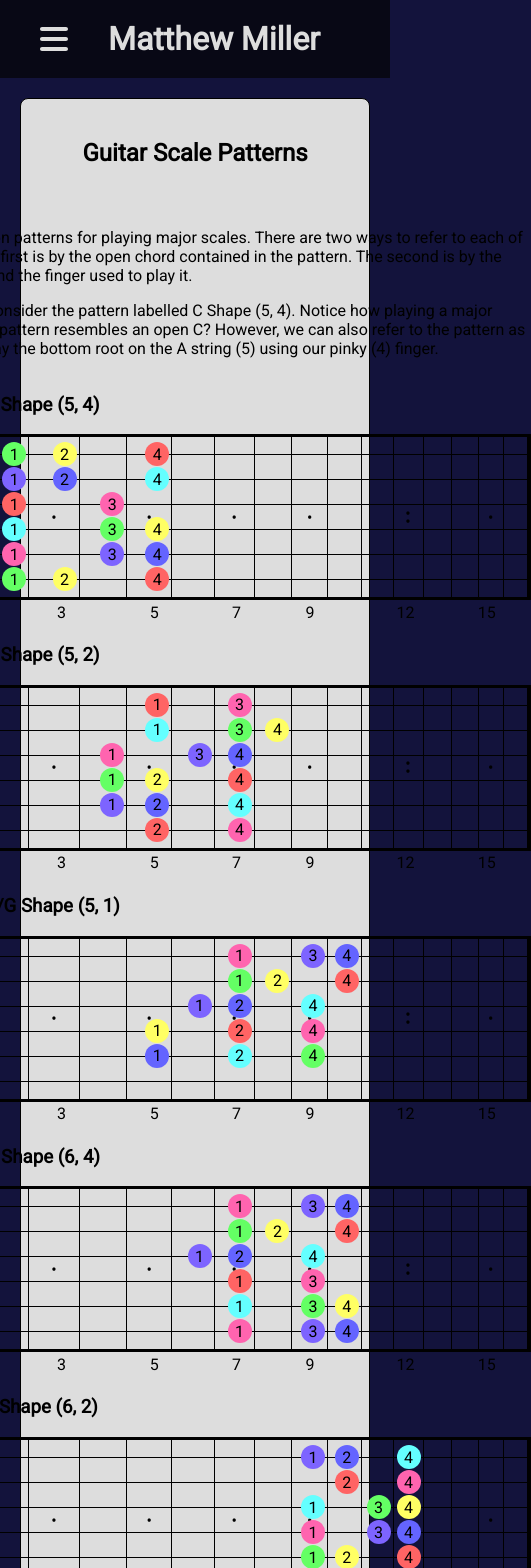
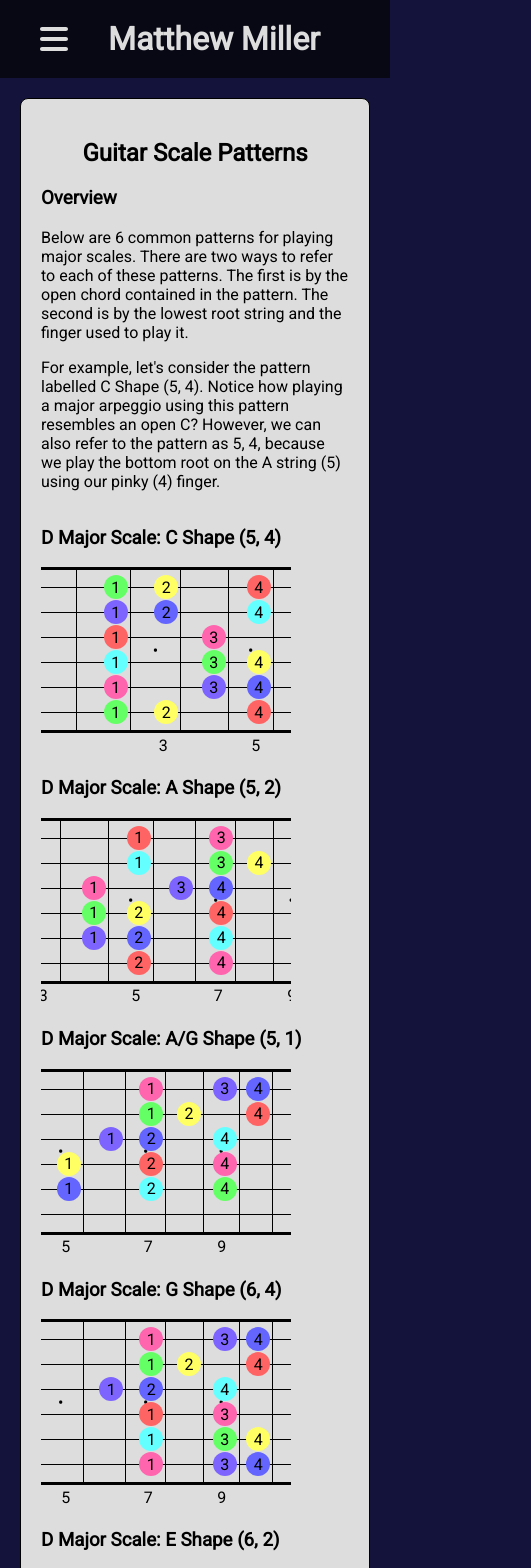
Before and after one commit to milmd90/mattdeanmiller, a React (Create React App) app in the folder client/: page /scales in a window 390 px wide. Shown: the top 1568 px of the page, 531 px wide, since content can reach past the window. Built offline with nearby package versions, Linux system fonts and the light colour scheme.

Commit message:
mobile patterns and color key

```diff
--- a/client/src/components/fretboard/index.tsx
+++ b/client/src/components/fretboard/index.tsx
@@ -84,6 +84,7 @@ function Frets(props: {
 
 
 export default function Fretboard(props: {
+  id: string,
   start: number,
   end: number,
   frets: IScale
@@ -95,7 +96,8 @@ export default function Fretboard(props: {
   } = props;
   const fretMarkers = [3, 5, 7, 9, 12, 15, 17]
   return (
-    <div className="fretboard">
+    <div id={`${props.id}`} className="fretboard">
+      <div>
         <div className="fretboard-content">
           <Frets
             start={props.start}
@@ -122,5 +124,6 @@ export default function Fretboard(props: {
           frets={fretMarkers}
         />
       </div>
+    </div>
   );
 }
--- a/client/src/pages/Scales.tsx
+++ b/client/src/pages/Scales.tsx
@@ -1,3 +1,4 @@
+import ColorKey from '../components/calculator/ColorKey';
 import Fretboard from '../components/fretboard';
 
 export default function Scales() {
@@ -25,6 +26,7 @@ export default function Scales() {
             D Major Scale: C Shape (5, 4)
           </h3>
           <Fretboard
+            id='c-shape'
             start={0}
             end={16}
             frets={{
@@ -51,6 +53,7 @@ export default function Scales() {
             D Major Scale: A Shape (5, 2)
           </h3>
           <Fretboard
+            id='a-shape'
             start={0}
             end={16}
             frets={{
@@ -77,6 +80,7 @@ export default function Scales() {
             D Major Scale: A/G Shape (5, 1)
           </h3>
           <Fretboard
+            id='a-g-shape'
             start={0}
             end={16}
             frets={{
@@ -103,6 +107,7 @@ export default function Scales() {
             D Major Scale: G Shape (6, 4)
           </h3>
           <Fretboard
+            id='g-shape'
             start={0}
             end={16}
             frets={{
@@ -129,6 +134,7 @@ export default function Scales() {
             D Major Scale: E Shape (6, 2)
           </h3>
           <Fretboard
+            id='e-shape'
             start={0}
             end={16}
             frets={{
@@ -155,6 +161,7 @@ export default function Scales() {
             D Major Scale: D Shape (6, 1)
           </h3>
           <Fretboard
+            id='d-shape'
             start={0}
             end={16}
             frets={{
@@ -176,6 +183,9 @@ export default function Scales() {
             root={'D'}
           />
         </div>
+        <div className='item'>
+          <ColorKey showColors={true} />
+        </div>
       </div>
     </div>
   );
--- a/client/src/styles/index.css
+++ b/client/src/styles/index.css
@@ -524,6 +524,45 @@ a {
 }
 
 /* fretboard */
+.fretboard {
+  display: flex;
+}
+
+@media all and (max-width: 700px) {
+  .fretboard {
+    width: 250px;
+    overflow-x: hidden;
+  }
+
+  .fretboard>div {
+    position: relative;
+  }
+
+  #c-shape>div {
+    left: -80px;
+  }
+
+  #a-shape>div {
+    left: -200px;
+  }
+
+  #a-g-shape>div {
+    left: -270px;
+  }
+
+  #g-shape>div {
+    left: -270px;
+  }
+
+  #e-shape>div {
+    left: -350px;
+  }
+
+  #d-shape>div {
+    left: -420px;
+  }
+}
+
 .fretboard-content {
   display: flex;
   flex-direction: column;
```
Lines whose indentation alone changed are shown as unchanged.
